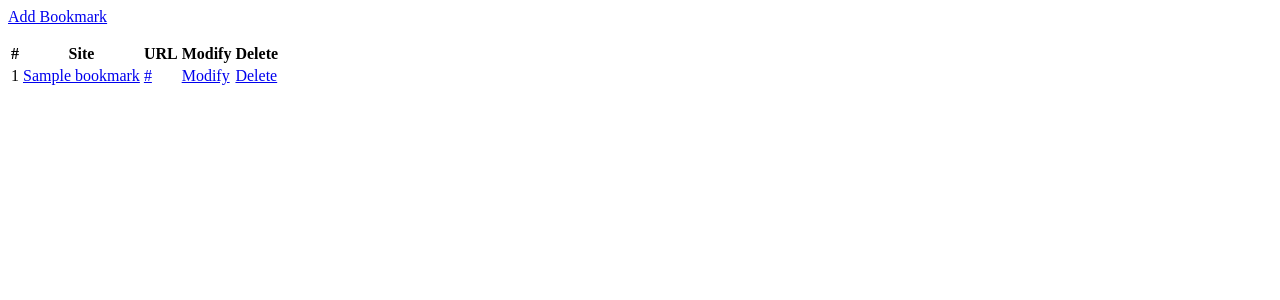
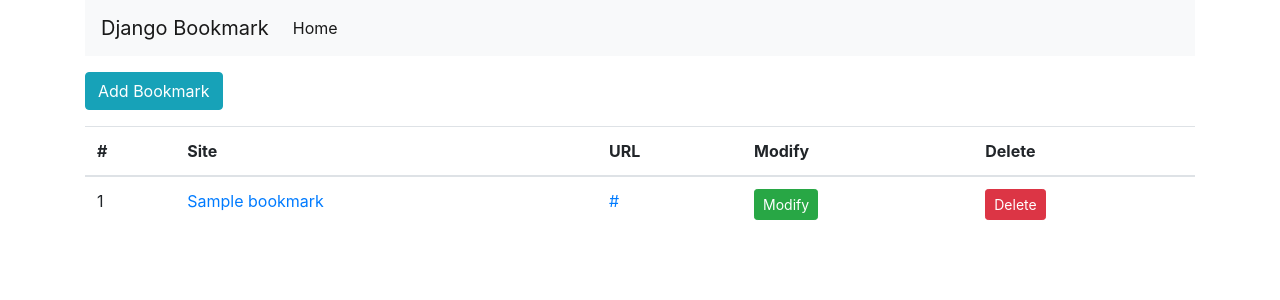
Before and after one commit to Mila00a/django_bookmark, a Django app: page /bookmark/ in a window 1280 px wide. Shown: the top 300 px of the page. Run offline with Django 3.2, Linux system fonts and the light colour scheme; tables that the repository leaves empty hold one stand-in row (values such as "Sample post"); some libraries are stand-ins or nearby versions.

Commit message:
Bookmark website with bootstrap

```diff
--- a/bookmark/settings.py
+++ b/bookmark/settings.py
@@ -55,7 +55,7 @@
 TEMPLATES = [
     {
         'BACKEND': 'django.template.backends.django.DjangoTemplates',
-        'DIRS': [],
+        'DIRS': [os.path.join(BASE_DIR, "templates")],
         'APP_DIRS': True,
         'OPTIONS': {
             'context_processors': [
--- a/mark/templates/mark/bookmark_list.html
+++ b/mark/templates/mark/bookmark_list.html
@@ -1,12 +1,9 @@
-<!DOCTYPE html>
-<html lang="en">
-<head>
-    <meta charset="UTF-8">
-    <meta name="viewport" content="width=device-width, initial-scale=1.0">
-    <title>Bookmarks</title>
-</head>
-<body>
-    <div class="btn-group">
+{% extends 'base.html' %}
+
+{% block title %}Bookmark List{% endblock %}
+
+{% block content %}
+<div class="btn-group">
         <a href="{% url 'add' %}" class="btn btn-info">Add Bookmark</a>
     </div>
     <p></p>
--- a/mark/views.py
+++ b/mark/views.py
@@ -9,6 +9,7 @@
 
 class BookmarkListView(ListView):
     model = Bookmark
+    paginate_by = 6
 
 class BookmarkCreateView(CreateView):
     model = Bookmark
--- /dev/null
+++ b/templates/base.html
@@ -0,0 +1,41 @@
+<!DOCTYPE html>
+<html lang="en">
+<head>
+    <meta charset="UTF-8">
+    <meta name="viewport" content="width=device-width, initial-scale=1.0">
+    <title>{% block title %}{% endblock %}</title>
+    <link rel="stylesheet" href="https://stackpath.bootstrapcdn.com/bootstrap/4.5.0/css/bootstrap.min.css" integrity="sha384-9aIt2nRpC12Uk9gS9baDl411NQApFmC26EwAOH8WgZl5MYYxFfc+NcPb1dKGj7Sk" crossorigin="anonymous">
+    <script src="https://code.jquery.com/jquery-3.5.1.slim.min.js" integrity="sha384-DfXdz2htPH0lsSSs5nCTpuj/zy4C+OGpamoFVy38MVBnE+IbbVYUew+OrCXaRkfj" crossorigin="anonymous"></script>
+<script src="https://cdn.jsdelivr.net/npm/popper.js@1.16.0/dist/umd/popper.min.js" integrity="sha384-Q6E9RHvbIyZFJoft+2mJbHaEWldlvI9IOYy5n3zV9zzTtmI3UksdQRVvoxMfooAo" crossorigin="anonymous"></script>
+<script src="https://stackpath.bootstrapcdn.com/bootstrap/4.5.0/js/bootstrap.min.js" integrity="sha384-OgVRvuATP1z7JjHLkuOU7Xw704+h835Lr+6QL9UvYjZE3Ipu6Tp75j7Bh/kR0JKI" crossorigin="anonymous"></script>
+</head>
+<body>
+    <div class="container">
+        <nav class="navbar navbar-expand-lg navbar-light bg-light">
+            <a class="navbar-brand" href="#">Django Bookmark</a>
+            <button class="navbar-toggler" type="button" data-toggle="collapse" data-target="#navbarSupportedContent" aria-controls="Toggle Navigation">
+                <span class="navbar-toggler-icon"></span>
+            </button>
+
+            <div class="collapse navbar-collapse" id="navbarSupportedContent">
+                <ul class="navbar-nav mr-auto">
+                    <li class="nav-item active">
+                        <a class="nav-link" href="#">Home <span class="sr-only">(current)</span></a>
+                    </li>
+                </ul>
+            </div>
+        </nav>
+        <p></p>
+        <div class="row">
+            <div class="col">
+                {% block content %}
+
+                {% endblock %}
+
+                {% block pagination %}
+                {% endblock %}
+            </div>
+        </div>
+    </div>
+</body>
+</html>
```
Also changed, not shown: other parts of mark/templates/mark/bookmark_list.html (+33 -2 lines), mark/templates/mark/bookmark_confirm_delete.html (+12 -15 lines), mark/templates/mark/bookmark_create.html (+12 -15 lines), mark/templates/mark/bookmark_detail.html (+9 -12 lines), mark/templates/mark/bookmark_update.html (+12 -15 lines).
